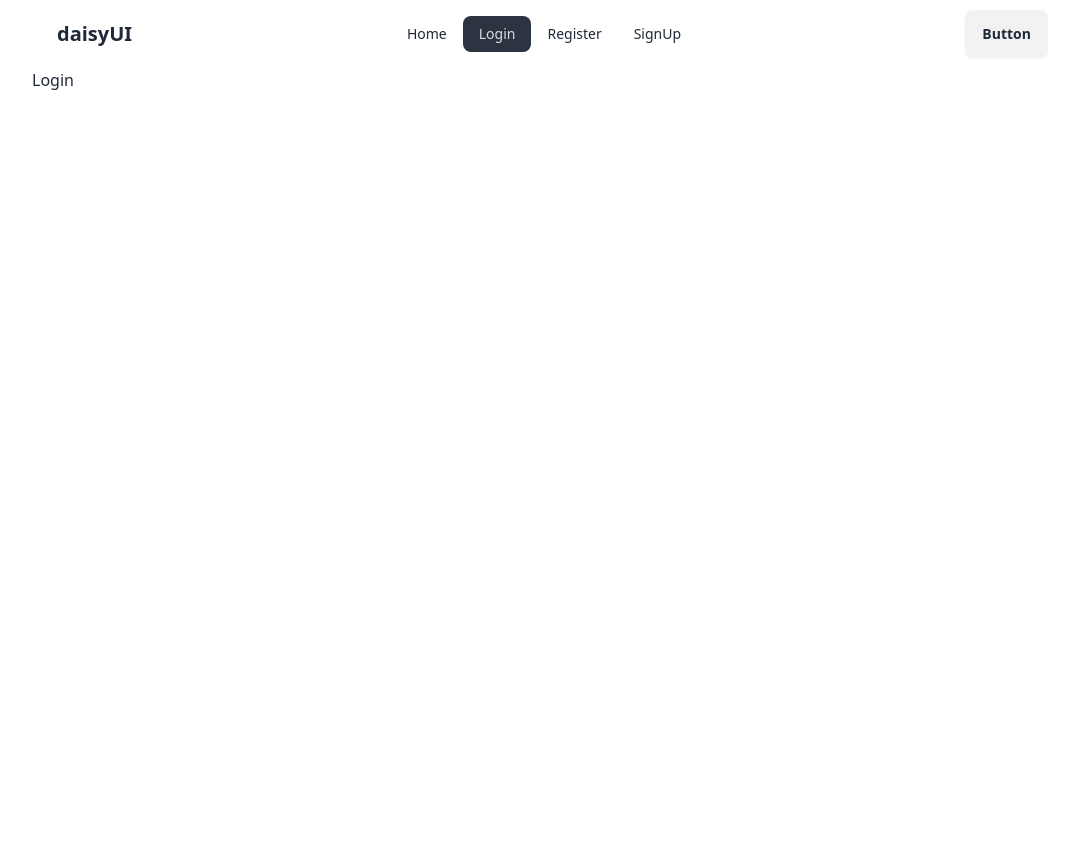
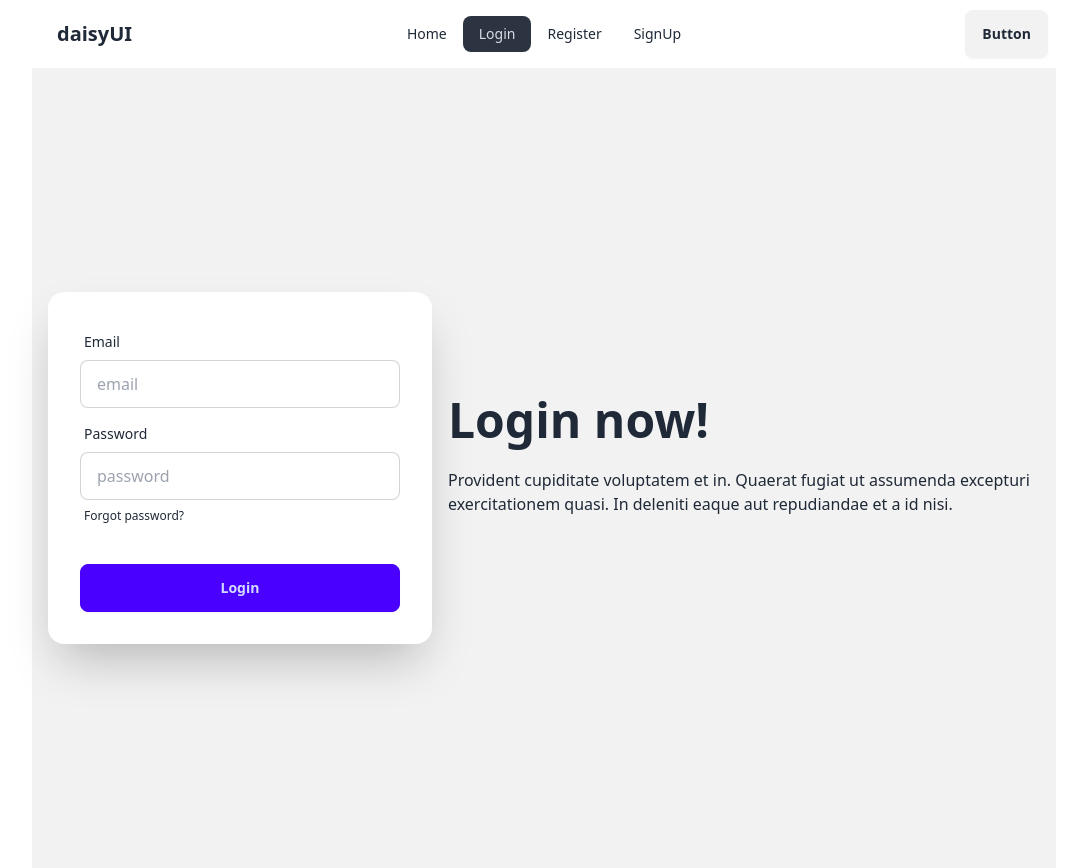
Before and after one commit to zobayerhb/form-with-firebase, a React (Vite) app: page /login in a window 1280 px wide. Shown: the whole page, without its empty margins (96-1183 px from the left). Before the commit the page ends 800 px from the top, so only its background shows below. Built offline with nearby package versions, Linux system fonts and the light colour scheme.

Commit message:
sign in by existing user

```diff
--- a/src/components/Login/Login.jsx
+++ b/src/components/Login/Login.jsx
@@ -1,9 +1,85 @@
+import { signInWithEmailAndPassword } from "firebase/auth";
+import { auth } from "../../firebase.init";
+import { useState } from "react";
+
 const Login = () => {
-    return (
-        <div>
-        Login
+  const [success, setSuccess] = useState(false);
+  const [errorMessage, setErrorMessage] = useState("");
+  const handleSignIn = (event) => {
+    event.preventDefault();
+    const email = event.target.email.value;
+    const password = event.target.password.value;
+
+    setSuccess(false);
+    setErrorMessage("");
+
+    console.log(email, password);
+    signInWithEmailAndPassword(auth, email, password)
+      .then((userCredential) => {
+        console.log(userCredential.user);
+        setSuccess(true);
+      })
+      .catch((error) => {
+        console.log("ERROR", error.message);
+        setErrorMessage(error.message);
+      });
+  };
+  return (
+    <div className="hero bg-base-200 min-h-screen">
+      <div className="hero-content flex-col lg:flex-row-reverse">
+        <div className="text-center lg:text-left">
+          <h1 className="text-5xl font-bold">Login now!</h1>
+          <p className="py-6">
+            Provident cupiditate voluptatem et in. Quaerat fugiat ut assumenda
+            excepturi exercitationem quasi. In deleniti eaque aut repudiandae et
+            a id nisi.
+          </p>
         </div>
-    );
+        <div className="card bg-base-100 w-full max-w-sm shrink-0 shadow-2xl">
+          <form onSubmit={handleSignIn} className="card-body">
+            <div className="form-control">
+              <label className="label">
+                <span className="label-text">Email</span>
+              </label>
+              <input
+                type="email"
+                name="email"
+                placeholder="email"
+                className="input input-bordered"
+                required
+              />
+            </div>
+            <div className="form-control">
+              <label className="label">
+                <span className="label-text">Password</span>
+              </label>
+              <input
+                type="password"
+                name="password"
+                placeholder="password"
+                className="input input-bordered"
+                required
+              />
+              <label className="label">
+                <a href="#" className="label-text-alt link link-hover">
+                  Forgot password?
+                </a>
+              </label>
+            </div>
+            <div className="form-control mt-6">
+              <button className="btn btn-primary">Login</button>
+            </div>
+          </form>
+          {success && (
+            <p className="text-success font-bold">User successfully sign in</p>
+          )}
+          {errorMessage && (
+            <p className="text-warning font-bold">{errorMessage}</p>
+          )}
+        </div>
+      </div>
+    </div>
+  );
 };
 
 export default Login;
```
